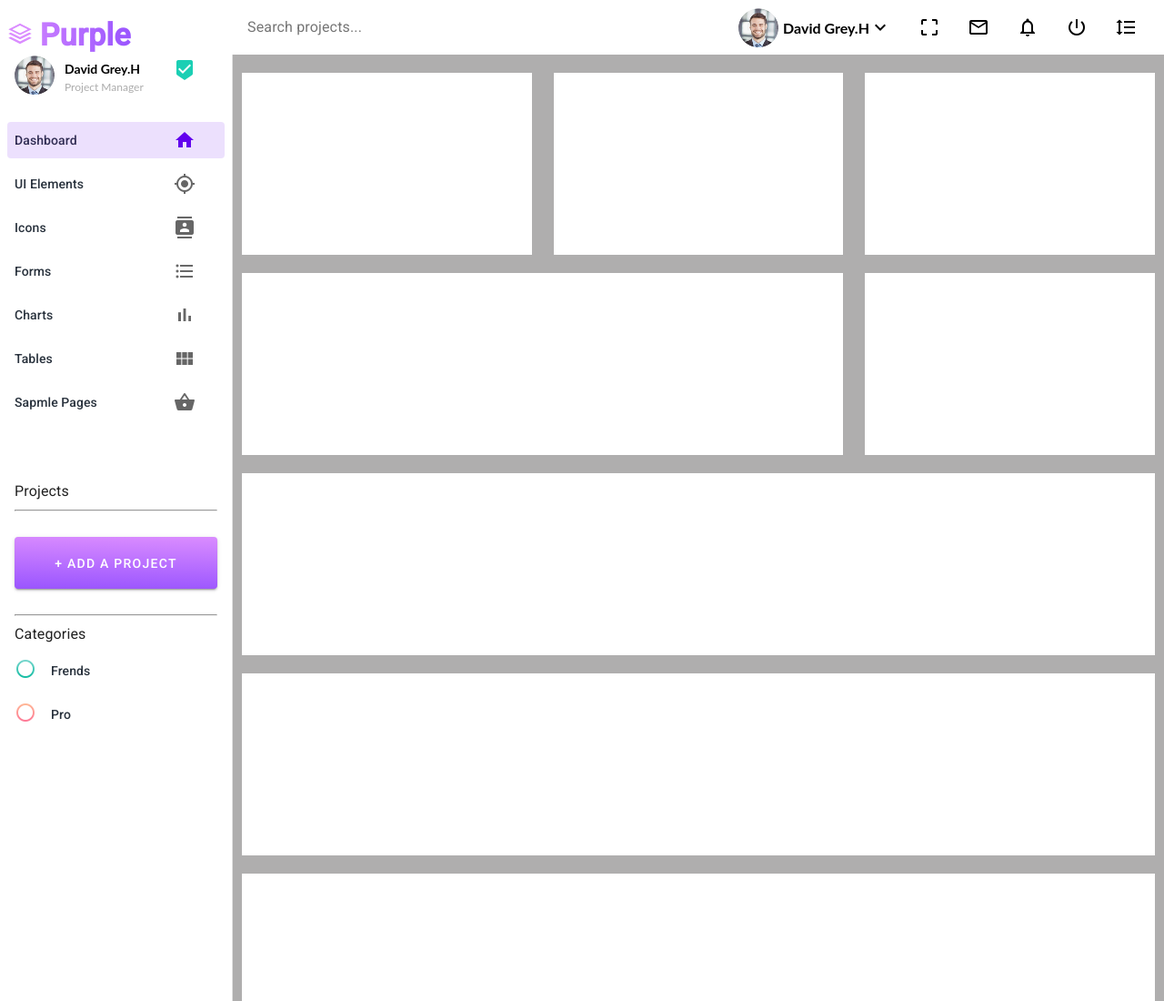
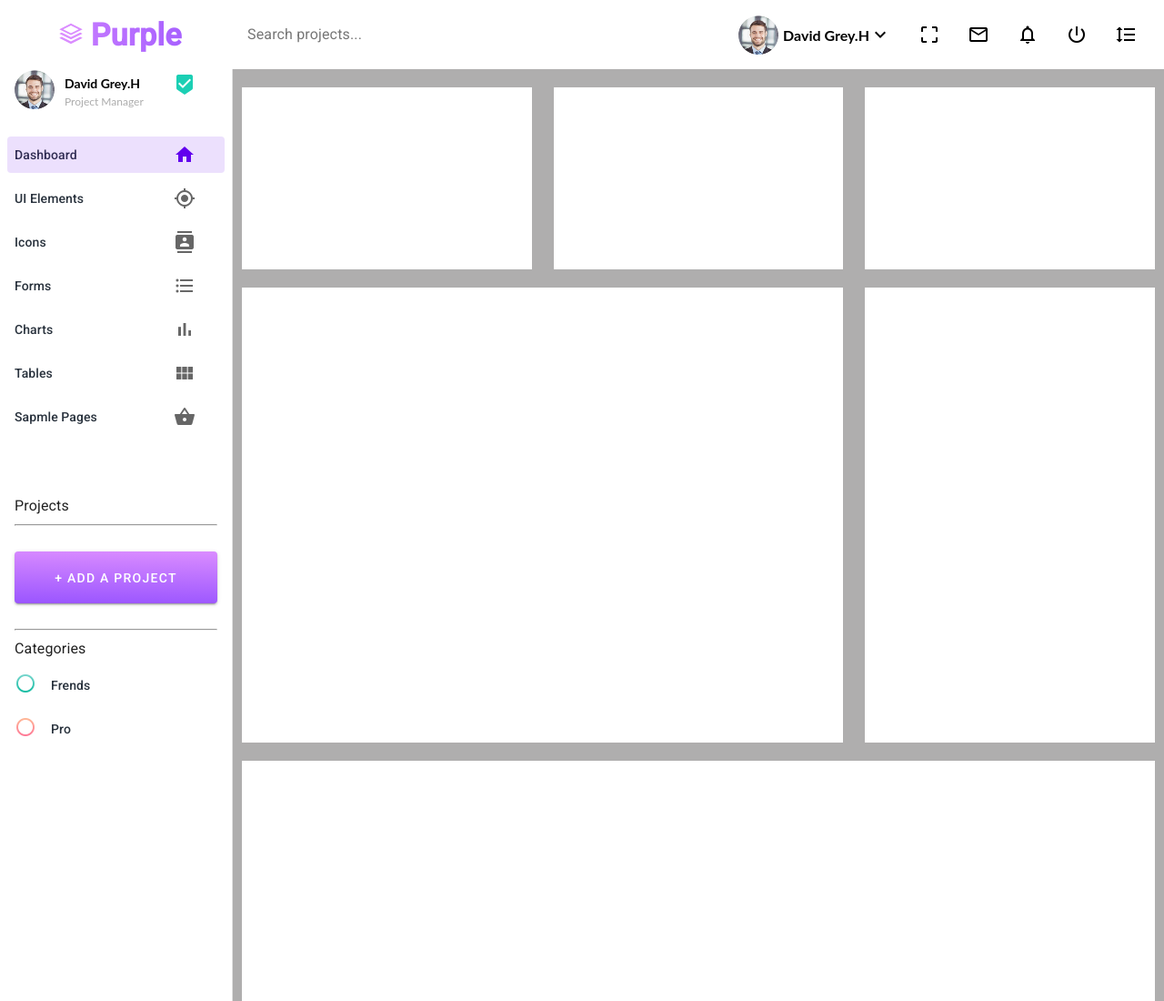
Before and after one commit to paulohloblin/Lab_13, a website: page app/index.html in a window 1280 px wide. Shown: the top 1100 px of the page at 91% size. Drawn offline with Linux system fonts and the light colour scheme.

Commit message:
.Незначні виправлення.

```diff
--- a/app/js/scripts.js
+++ b/app/js/scripts.js
@@ -1,33 +1,9 @@
 'use strict';
 console.log("Script started");
-let html = document.querySelector("html");
-let div = document.querySelector(".logo");
-let div2 = document.querySelector(".navbar");
-let nav = document.querySelector(".top");
-let body = document.querySelector("body");
 let text = document.querySelector(".mdc-text-field");
 let topmenu = document.querySelector(".mathposition");
 
-let width = screen.width;
-let height = screen.height;
-let clientwidth = html.clientWidth;
-
-console.log(clientwidth);
-console.log(height);
-
-
-body.style.setProperty('--topheight', (height/10) + 'px');
-nav.style.setProperty('--topheight', (height/10) + 'px');
-div.style.setProperty('--topheight', (height/10) + 'px');
-div.style.setProperty('--leftsidewidth', ((width/100)*18) + 'px');
-text.style.setProperty('--text', ((height/10)-56)/2 + 'px');
-topmenu.style.setProperty('--toppadding', ((height/10)-44)/2 + 'px');
-
-/*navleft.style.setProperty('--leftsidewidth', ((width/100)*18) + 'px');
-div2.style.setProperty('--rightsidewidth', clientwidth - ((width/100)*10) + 'px');
-navleft.style.setProperty('--height', height + 'px');
-main.style.setProperty('--height', height + 'px');
-
-fake.style.setProperty('--topheight', (height/10) + 'px');*/
+text.style.setProperty('--text', ((76)-56)/2 + 'px');
+topmenu.style.setProperty('--toppadding', ((76)-44)/2 + 'px');
 
 console.log("Script finished");
--- a/app/scss/styles.scss
+++ b/app/scss/styles.scss
@@ -4,6 +4,8 @@
 @import "@material/layout-grid/mdc-layout-grid";
 @import "@material/typography/mdc-typography";
 @import "@material/textfield/mdc-text-field";
+@import "@material/top-app-bar/mdc-top-app-bar";
+@import "@material/icon-button/mdc-icon-button";
 
 $main: #afaeae;
 $nav: #ffffff;
@@ -11,9 +13,6 @@ $secheight: 200px;
 
 :root{
     --height: 2724px;
-    --topheight: 100px;
-    --leftsidewidth: 18%;
-    --rightsidewidth: 82%;
     --text:15px;
     --toppadding: 5px;
 }
@@ -75,7 +74,7 @@ $secheight: 200px;
 body
 {
     height: 2824px;
-    padding-top: var(--topheight);
+    padding-top: 76px;
     margin: 0;
     background: #f2edf3;
 }
@@ -99,7 +98,7 @@ span svg
 
 .top {
     width: 100%;
-    height: var(--topheight);
+    height: 76px;
     background-color: $nav;
     position: fixed;
     left: 0px;
@@ -116,8 +115,8 @@ h1.mdc-typography--headline4 {
  }
 
 .logo {
-    width: var(--leftsidewidth);
-    height: var(--topheight);
+    width: 256px;
+    height: 76px;
     text-align:center;
     position: fixed;
     left: 0px;
@@ -202,27 +201,27 @@ section.online {
 
 section.stats {
     background-color:$nav;
-    height: $secheight;
+    height: 500px;
 }
 
 section.sourses {
     background-color:$nav;
-    height: $secheight;
+    height: 500px;
 }
 
 section.tickets {
     background-color:$nav;
-    height: $secheight;
+    height: 500px;
 }
 
 section.updates {
     background-color:$nav;
-    height: $secheight;
+    height: 500px;
 }
 
 section.status {
     background-color:$nav;
-    height: $secheight;
+    height: 500px;
 }
 //footer{}
 
--- a/package.json
+++ b/package.json
@@ -42,6 +42,7 @@
     "@material/list": "^1.0.1",
     "@material/ripple": "^4.0.0",
     "@material/textfield": "^4.0.0",
+    "@material/top-app-bar": "^4.0.0",
     "@material/typography": "^4.0.0"
   }
 }
```
Also changed, not shown: dist/css/styles.css, 1 other file.
